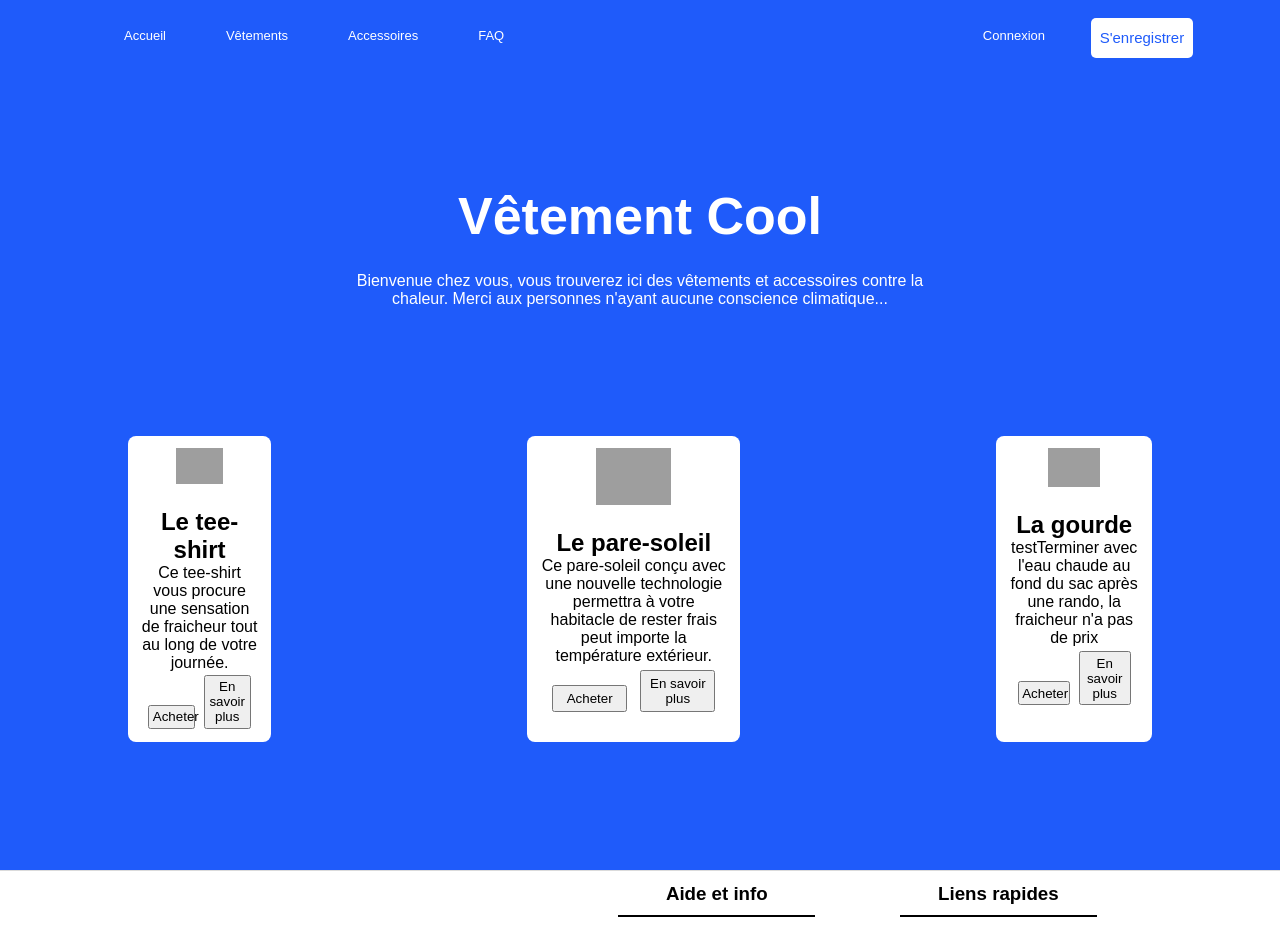
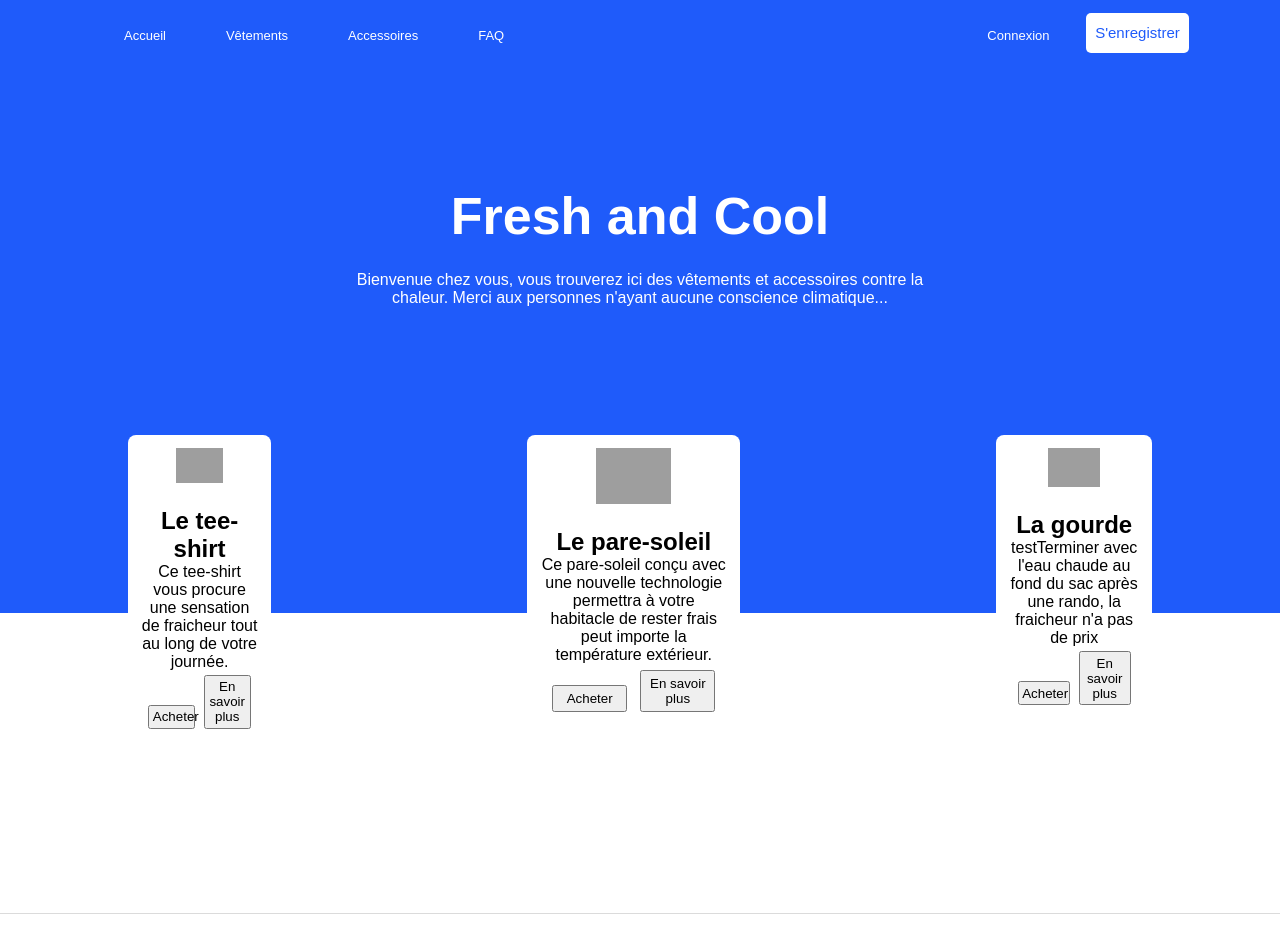
Before and after one commit to GoodMorning46/Fresh_and_Cool-website, a React (Create React App) app: page / in a window 1280 px wide. Shown: the top 929 px of the page. Built offline with nearby package versions, Linux system fonts and the light colour scheme; grey boxes are pictures that could not be loaded.

Commit message:
[CHANGE NAME] Changement du nom de marque

```diff
--- a/public/index.html
+++ b/public/index.html
@@ -24,7 +24,7 @@
       work correctly both with client-side routing and a non-root public URL.
       Learn how to configure a non-root public URL by running `npm run build`.
     -->
-    <title>Vêtement cool</title>
+    <title>Fresh and Cool</title>
   </head>
 
   <body>
--- a/src/component/header.css
+++ b/src/component/header.css
@@ -76,5 +76,5 @@ nav a:hover .test {
   background-color: white;
   font-size: 15px;
   color: #1f5bfa;
-  margin-top: 2%;
+  margin-left: -7%;
 }
--- a/src/pages/CSS/home.css
+++ b/src/pages/CSS/home.css
@@ -21,5 +21,12 @@
 
 .wrapper {
   display: flex;
-  justify-content:space-around;
+  justify-content: space-around;
 }
+
+.section2 {
+  width: 100%;
+  height: 300px;
+  background-color: white;
+  margin-top: -20%;
+}
--- a/src/pages/Home.js
+++ b/src/pages/Home.js
@@ -13,7 +13,7 @@ function Home() {
       <div className="body">
         <Header />
         <div className="Texte1">
-          <h1 className="titre">Vêtement Cool</h1>
+          <h1 className="titre">Fresh and Cool</h1>
           <p className="sous-titre">
             Bienvenue chez vous, vous trouverez ici des vêtements et accessoires
             contre la chaleur. Merci aux personnes n'ayant aucune conscience
@@ -40,6 +40,7 @@ function Home() {
             p="testTerminer avec l'eau chaude au fond du sac après une rando, la fraicheur n'a pas de prix"
           />
         </div>
+        <div className="section2"></div>
       </div>
       <Footer />
     </div>
```
Also changed, not shown: 1 other file (tests, documents, lock files or other folders).
